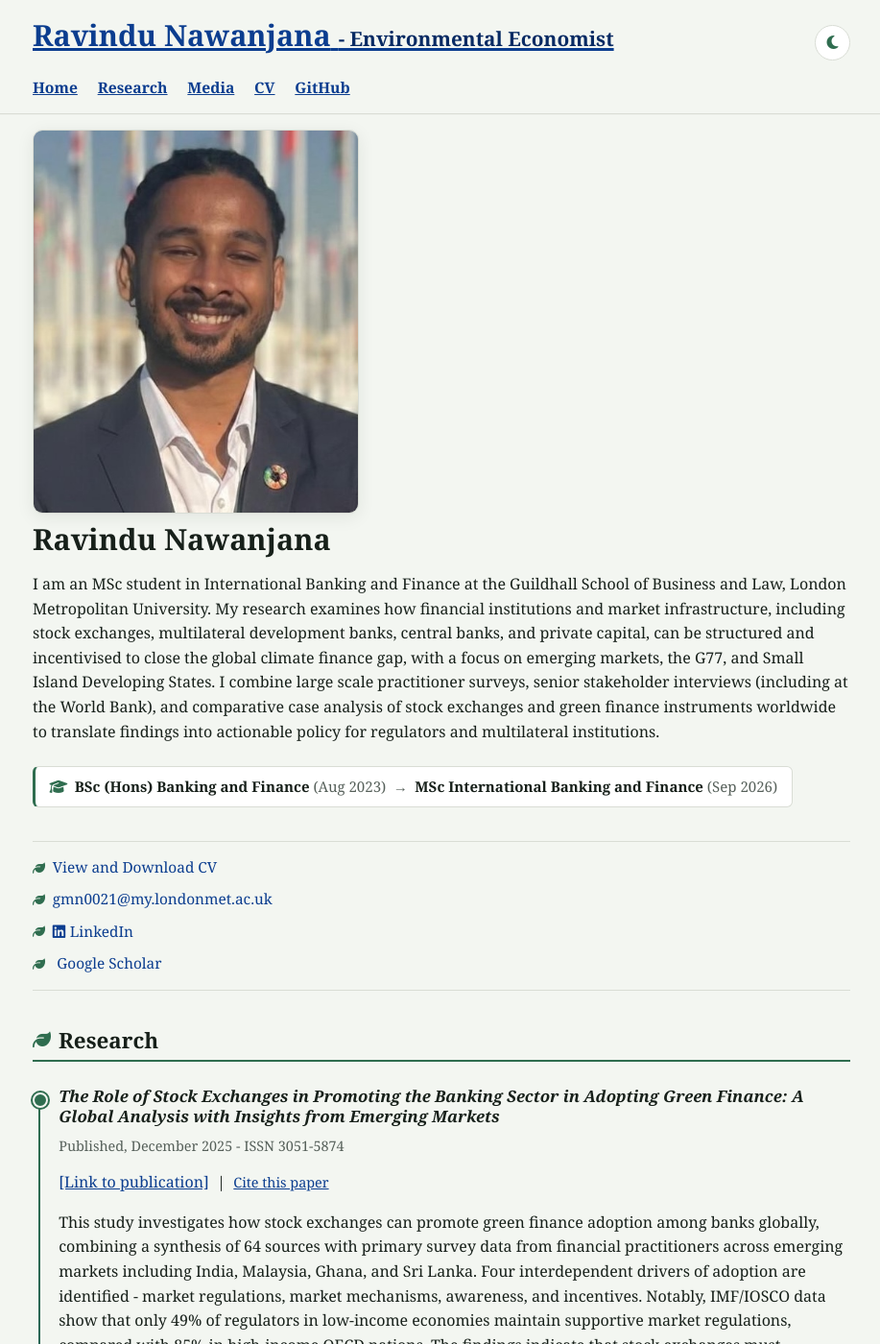
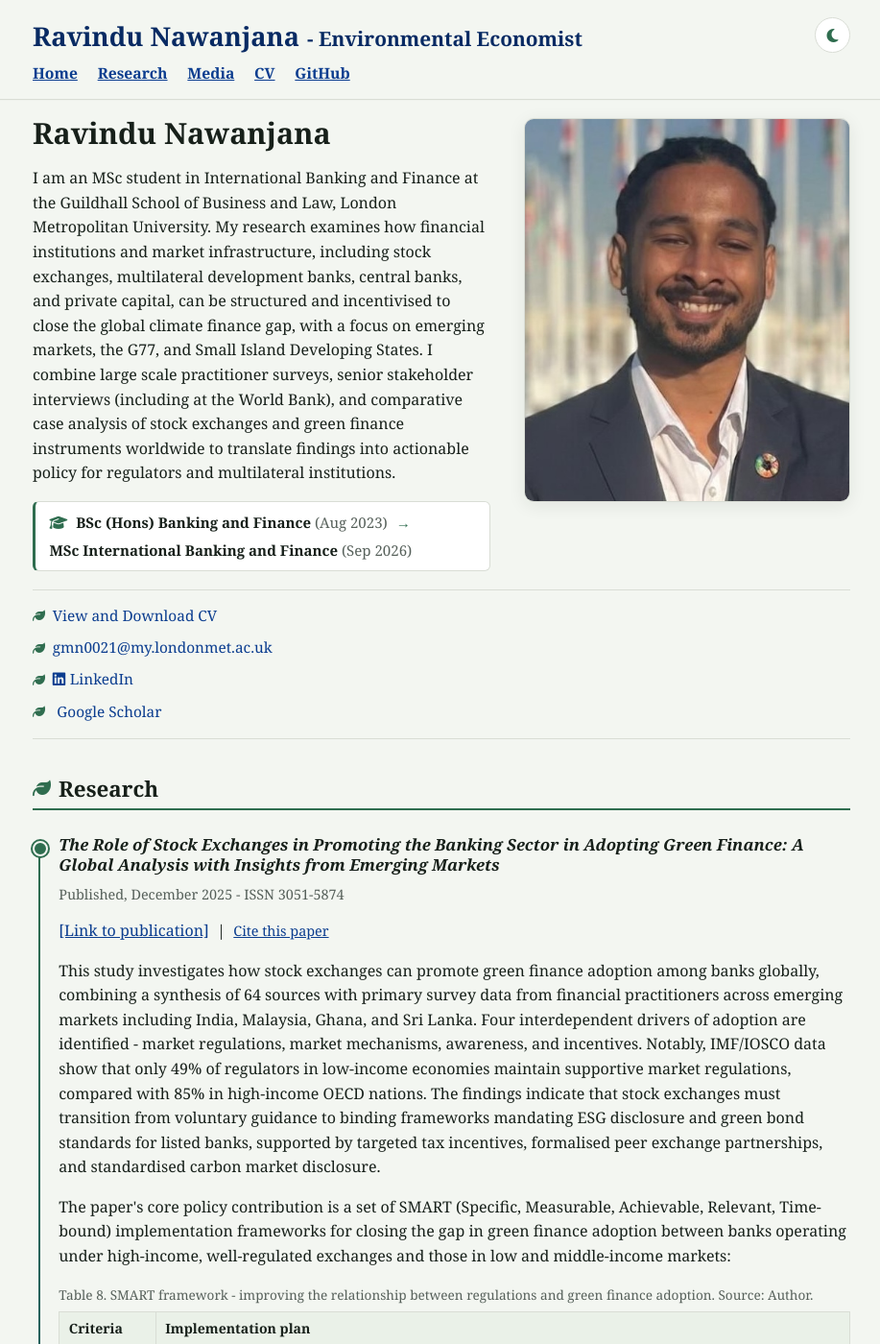
Before and after one commit to RavinduNawanjana/ravindunawanjana.github.io, a Jekyll site: the page built from index.md, in a window 1280 px wide and 1400 px high. Shown: the whole window at 96% size, without its empty margins (180-1097 px from the left). Built offline with Jekyll 4.4.1, drawn with Linux system fonts in a browser that asks for light colours; a style sheet for code colours, icons or effects is not loaded.

Commit message:
Update style.css (#12)

```diff
--- a/assets/css/style.css
+++ b/assets/css/style.css
@@ -97,18 +97,25 @@ a:hover { color: var(--link-dark); }
   padding-top: 1.1rem;
 }
 
-.site-title {
-  font-size: 1.7rem;
-  font-weight: 800;
+.site-heading { margin: 0; }
+.site-heading a {
+  display: inline-flex;
+  flex-wrap: wrap;
+  align-items: baseline;
+  gap: 0.5rem;
   color: var(--link-dark);
   text-decoration: none;
 }
-.site-title:hover { text-decoration: underline; }
+.site-heading a:hover { text-decoration: underline; }
+
+.site-name {
+  font-size: 1.7rem;
+  font-weight: 800;
+}
 
 .site-tagline {
   font-size: 1.3rem;
   font-weight: 800;
-  color: var(--link-dark);
 }
 
 /* Dark-mode toggle - sits at the top right of the masthead */
@@ -159,32 +166,27 @@ main {
 
 /* ---------- Home / bio ---------- */
 
-.profile-block {
-  display: flex;
-  gap: 2.2rem;
-  align-items: flex-start;
-  margin-top: 1.4rem;
-  margin-bottom: 0.5rem;
-  flex-wrap: wrap-reverse;
+.profile-photo-wrap {
+  float: right;
+  margin: 0.2rem 0 1.2rem 2.2rem;
 }
 
 .profile-photo {
+  display: block;
   width: 340px;
   height: 400px;
   object-fit: cover;
   border-radius: 10px;
   border: 1px solid var(--rule);
-  flex-shrink: 0;
-  margin-left: auto;
   box-shadow: 0 4px 18px rgba(23, 32, 26, 0.08);
 }
 
-.profile-text { flex: 1 1 360px; min-width: 260px; }
-
 .edu-line {
-  display: inline-flex;
-  align-items: center;
-  gap: 0.5em;
+  display: flex;
+  flex-wrap: wrap;
+  align-items: baseline;
+  column-gap: 0.6em;
+  row-gap: 0.35em;
   font-size: 0.94rem;
   color: var(--muted);
   background: var(--card-bg);
@@ -194,10 +196,13 @@ main {
   padding: 0.55rem 0.9rem;
   margin: 0.4rem 0 1.2rem;
 }
-.edu-line i { color: var(--leaf); }
+.edu-line i { color: var(--leaf); flex: 0 0 auto; }
 .edu-line strong { color: var(--ink); }
+.edu-item { flex: 0 0 auto; }
+.edu-arrow { color: var(--leaf); font-weight: 700; flex: 0 0 auto; }
 
 .contact-list {
+  clear: both;
   list-style: none;
   margin: 1rem 0 0.5rem;
   padding: 0.9rem 0 0.9rem 0;
@@ -336,9 +341,10 @@ blockquote {
 
 @media (max-width: 720px) {
   h1 { font-size: 1.5rem; }
-  .site-title { font-size: 1.3rem; }
+  .site-name { font-size: 1.3rem; }
   .site-tagline { font-size: 1.05rem; }
-  .profile-photo { width: 100%; height: auto; aspect-ratio: 4 / 5; max-width: 320px; margin-left: 0; }
+  .profile-photo-wrap { float: none; margin: 0 0 1.2rem; }
+  .profile-photo { width: 100%; height: auto; aspect-ratio: 4 / 5; max-width: 320px; }
   table.data-table { font-size: 0.8rem; }
 }
 
```
